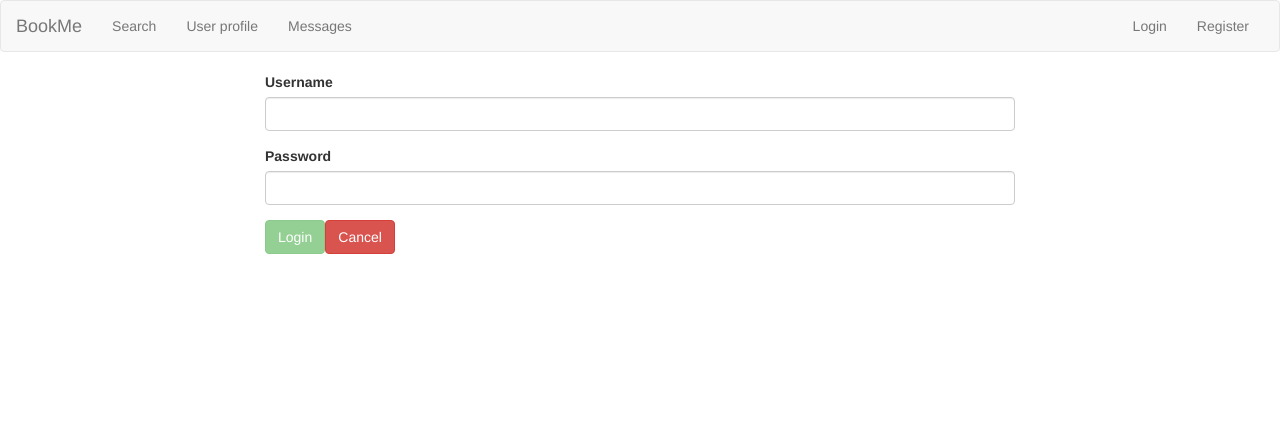
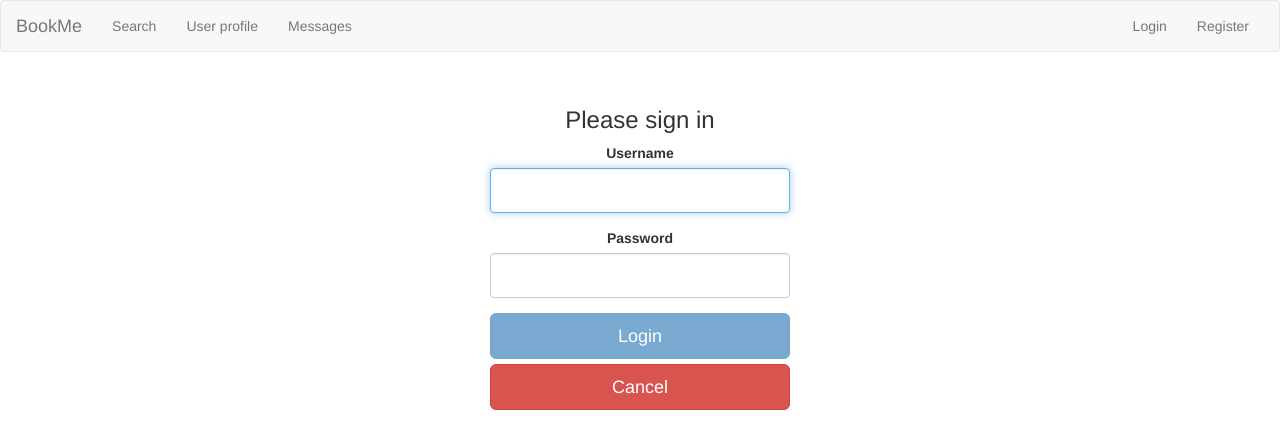
Before and after one commit to karpic/xvs2018, an Angular app: page /login in a window 1280 px wide. Shown: the top 448 px of the page. Built offline with nearby package versions, Linux system fonts and the light colour scheme.

Commit message:
Login forma

```diff
--- a/src/app/auth/login/login.component.css
+++ b/src/app/auth/login/login.component.css
@@ -0,0 +1,44 @@
+html,
+body {
+  height: 100%;
+}
+
+body {
+  display: -ms-flexbox;
+  display: flex;
+  -ms-flex-align: center;
+  align-items: center;
+  padding-top: 40px;
+  padding-bottom: 40px;
+  background-color: #f5f5f5;
+}
+
+.form-signin {
+  width: 100%;
+  max-width: 330px;
+  padding: 15px;
+  margin: auto;
+}
+.form-signin .checkbox {
+  font-weight: 400;
+}
+.form-signin .form-control {
+  position: relative;
+  box-sizing: border-box;
+  height: auto;
+  padding: 10px;
+  font-size: 16px;
+}
+.form-signin .form-control:focus {
+  z-index: 2;
+}
+.form-signin input[type="email"] {
+  margin-bottom: -1px;
+  border-bottom-right-radius: 0;
+  border-bottom-left-radius: 0;
+}
+.form-signin input[type="password"] {
+  margin-bottom: 10px;
+  border-top-left-radius: 0;
+  border-top-right-radius: 0;
+}
--- a/src/app/auth/login/login.component.html
+++ b/src/app/auth/login/login.component.html
@@ -1,9 +1,10 @@
-<div class="row" *ngIf="!rekvizitToEdit">
+<div class="row text-center" *ngIf="!rekvizitToEdit">
   <div class="col-xs-12 col-sm-10 col-md-8 col-sm-offset-1 col-md-offset-2">
-    <form #loginForm="ngForm" (ngSubmit)="onLoginFormSubmit(loginForm)">
+    <form #loginForm="ngForm" (ngSubmit)="onLoginFormSubmit(loginForm)" class="form-signin">
+      <h1 class="h3 mb-3 font-weight-normal">Please sign in</h1>
       <div class="form-group">
         <label for="username">Username</label>
-        <input type="text" id="username" name="username" class="form-control" required ngModel #usernameRef="ngModel">
+        <input type="text" id="username" name="username" class="form-control" required autofocus ngModel #usernameRef="ngModel">
         <span class="help-block" *ngIf="!usernameRef.valid && usernameRef.touched">First name is required!</span>
       </div>
 
@@ -13,8 +14,8 @@
         <span class="help-block" *ngIf="!passwordRef.valid && passwordRef.touched">Last name is required!</span>
       </div>
 
-      <button type="submit" class="btn btn-success" [disabled]="!loginForm.valid">Login</button>
-      <button class="btn btn-danger" routerLink="/">Cancel</button>
+      <button type="submit" class="btn btn-lg btn-primary btn-block" [disabled]="!loginForm.valid">Login</button>
+      <button class="btn btn-lg btn-danger btn-block" routerLink="/">Cancel</button>
     </form>
   </div>
 </div>
--- a/src/app/reservations/reservations.component.ts
+++ b/src/app/reservations/reservations.component.ts
@@ -1,3 +1,5 @@
+import { ReservationView } from './../models/reservationView.model';
+import { ReservationsService } from './../services/reservations.service';
 import { Component, OnInit } from '@angular/core';
 
 @Component({
@@ -6,10 +8,22 @@ import { Component, OnInit } from '@angular/core';
   styleUrls: ['./reservations.component.css']
 })
 export class ReservationsComponent implements OnInit {
+  reservationsList: ReservationView[];
 
-  constructor() { }
+  getReservationsForLoggedInUser() {
+    this.reservationsService.getMyReservations().subscribe(
+      responseData => {
+        this.reservationsList = responseData['content']
+      }
+    );
+  }
+
+  constructor(
+    private reservationsService: ReservationsService
+  ) { }
 
   ngOnInit() {
+    this.getReservationsForLoggedInUser();
   }
 
 }
--- a/src/app/search/search.component.html
+++ b/src/app/search/search.component.html
@@ -31,6 +31,11 @@
           <input name="dateTo" id="dateTo" type="date" class="form-control">
         </div>
     </div>
+
+    <div class="col-lg-3">
+      <br>
+      <button class="btn btn-default">More search options<span class="glyphicon glyphicon-menu-down" aria-hidden="true"></span></button>
+    </div>
   </div>
 </div>
 <br>
```
Lines whose indentation alone changed are shown as unchanged.
